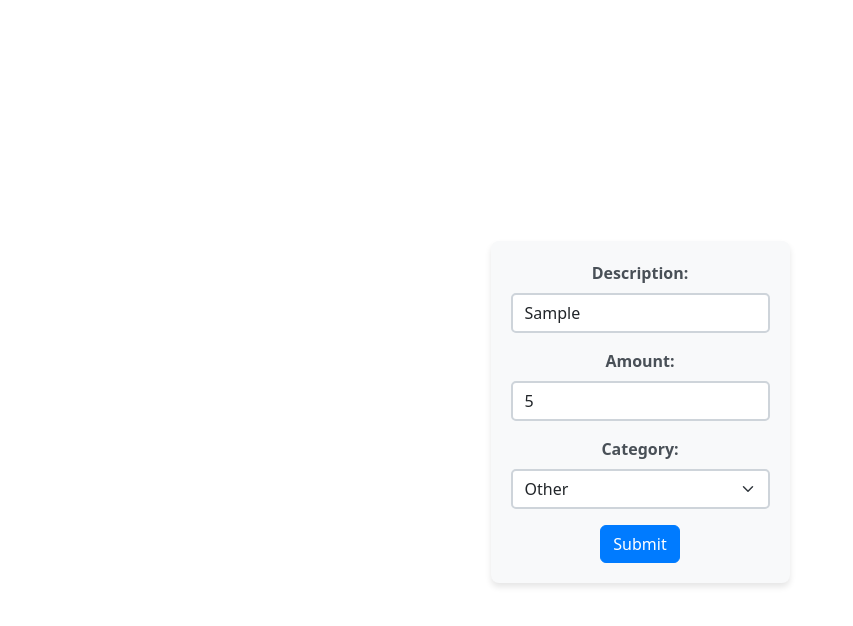
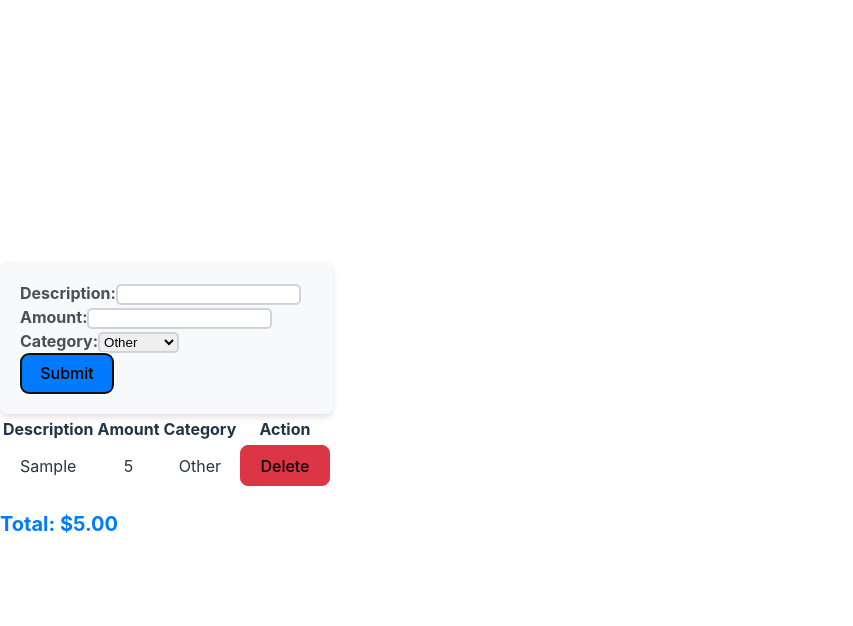
Before and after one commit to TewodrosAdimas/expenseTracker, a React (Vite) app in the folder expense-tracker/: page / in a window 1280 px wide. Both pictures are taken after typing "Sample", "5" into the empty fields and a click on the button "Submit". Shown: the top 626 px of the page, without its empty margins (0-853 px from the left). Built offline with nearby package versions, Linux system fonts and the light colour scheme.

Commit message:
total sum added on display component

```diff
--- a/expense-tracker/src/App.tsx
+++ b/expense-tracker/src/App.tsx
@@ -1,9 +1,25 @@
+import React, { useState } from "react";
 import FormComponent from "./components/Form/Form";
+import DisplayComponent from "./components/Display/DisplayComponent";
 
-import "./App.css";
+const App: React.FC = () => {
+  const [dataList, setDataList] = useState<any[]>([]);
 
-function App() {
-  return <FormComponent></FormComponent>;
-}
+  const handleFormSubmit = (data: any) => {
+    setDataList((prevData) => [...prevData, data]);
+  };
+
+  const handleDelete = (index: number) => {
+    const updatedDataList = dataList.filter((_, i) => i !== index);
+    setDataList(updatedDataList);
+  };
+
+  return (
+    <div className="App">
+      <FormComponent onSubmit={handleFormSubmit} />
+      <DisplayComponent dataList={dataList} handleDelete={handleDelete} />
+    </div>
+  );
+};
 
 export default App;
--- /dev/null
+++ b/expense-tracker/src/components/Display/DisplayComponent.tsx
@@ -0,0 +1,59 @@
+import React from "react";
+import "./styles.css"; // Import your custom styles
+
+interface Data {
+  description: string;
+  amount: number;
+  category: string;
+}
+
+interface DisplayComponentProps {
+  dataList: Data[];
+  handleDelete: (index: number) => void;
+}
+
+const DisplayComponent: React.FC<DisplayComponentProps> = ({
+  dataList,
+  handleDelete,
+}) => {
+  // Calculate the total amount
+  const totalAmount = dataList.reduce((total, data) => total + data.amount, 0);
+
+  return (
+    <div className="mt-4">
+      <table className="table table-bordered">
+        <thead>
+          <tr>
+            <th>Description</th>
+            <th>Amount</th>
+            <th>Category</th>
+            <th>Action</th>
+          </tr>
+        </thead>
+        <tbody>
+          {dataList.map((data, index) => (
+            <tr key={index}>
+              <td>{data.description}</td>
+              <td>{data.amount}</td>
+              <td>{data.category}</td>
+              <td>
+                <button
+                  className="btn btn-danger"
+                  onClick={() => handleDelete(index)}
+                >
+                  Delete
+                </button>
+              </td>
+            </tr>
+          ))}
+        </tbody>
+      </table>
+      {/* Display the total amount */}
+      <div className="total-amount">
+        <strong>Total: </strong>${totalAmount.toFixed(2)}
+      </div>
+    </div>
+  );
+};
+
+export default DisplayComponent;
--- /dev/null
+++ b/expense-tracker/src/components/Display/styles.css
@@ -0,0 +1,26 @@
+/* Table custom styling */
+.table th, .table td {
+    text-align: center;
+  }
+
+  .table td {
+    vertical-align: middle;
+  }
+
+  .table .btn-danger {
+    background-color: #dc3545;
+    border-color: #dc3545;
+  }
+
+  .table .btn-danger:hover {
+    background-color: #c82333;
+    border-color: #bd2130;
+  }
+
+  /* Total amount styling */
+  .total-amount {
+    margin-top: 20px;
+    font-size: 1.25rem;
+    font-weight: bold;
+    color: #007bff;
+  }
--- a/expense-tracker/src/components/Form/Form.tsx
+++ b/expense-tracker/src/components/Form/Form.tsx
@@ -1,17 +1,32 @@
 import React, { useState } from "react";
-import "bootstrap/dist/css/bootstrap.min.css";
 import "./styles.css"; // Import your custom styles
 
 type Category = "Food" | "Transport" | "Utilities" | "Other";
 
-const FormComponent: React.FC = () => {
+interface Data {
+  description: string;
+  amount: number;
+  category: Category;
+}
+
+interface FormComponentProps {
+  onSubmit: (data: Data) => void;
+}
+
+const FormComponent: React.FC<FormComponentProps> = ({ onSubmit }) => {
   const [description, setDescription] = useState("");
   const [amount, setAmount] = useState<number | "">("");
   const [category, setCategory] = useState<Category>("Other");
 
   const handleSubmit = (e: React.FormEvent) => {
     e.preventDefault();
-    console.log({ description, amount, category });
+    if (description && amount) {
+      const newData: Data = { description, amount: Number(amount), category };
+      onSubmit(newData);
+      setDescription("");
+      setAmount("");
+      setCategory("Other");
+    }
   };
 
   return (
```
